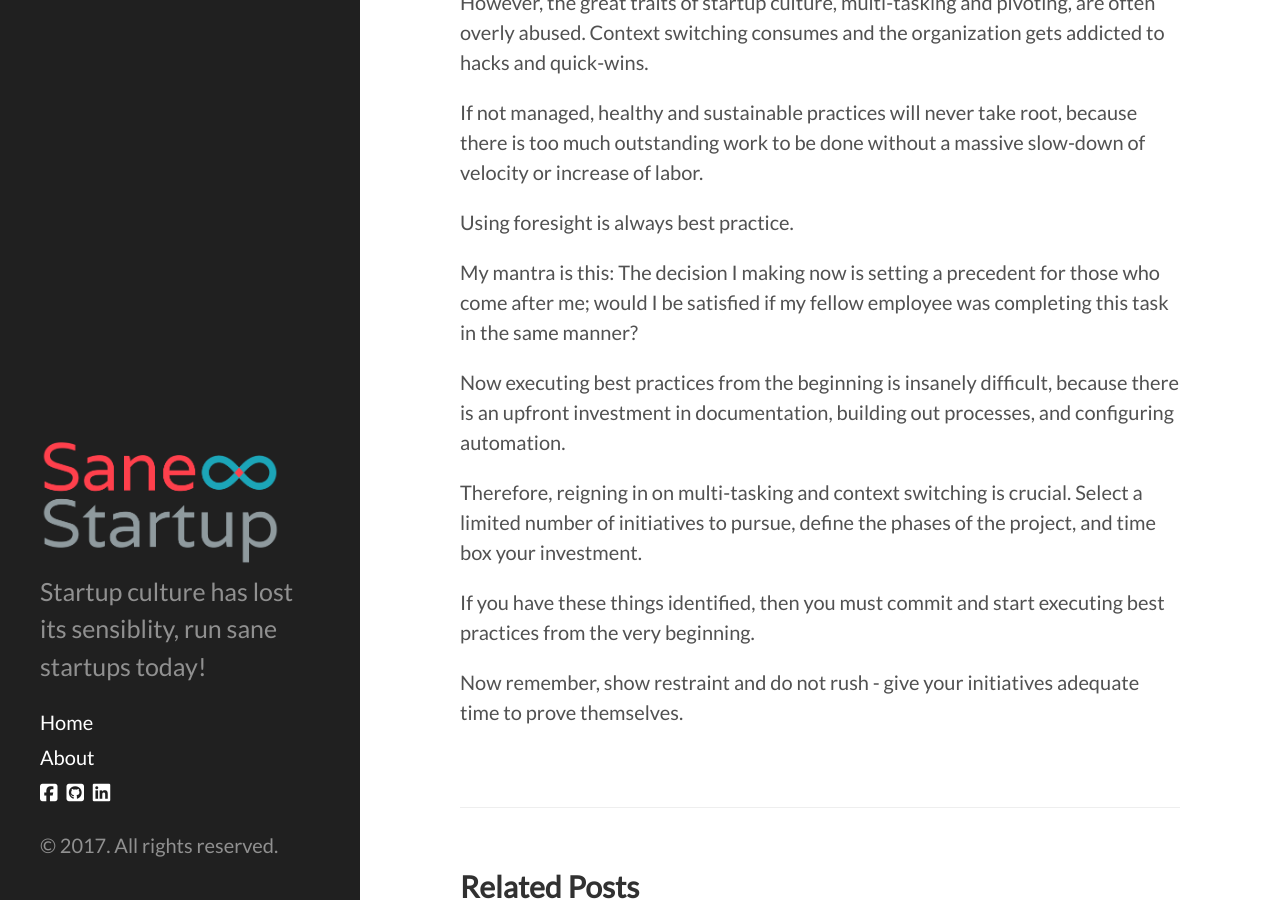
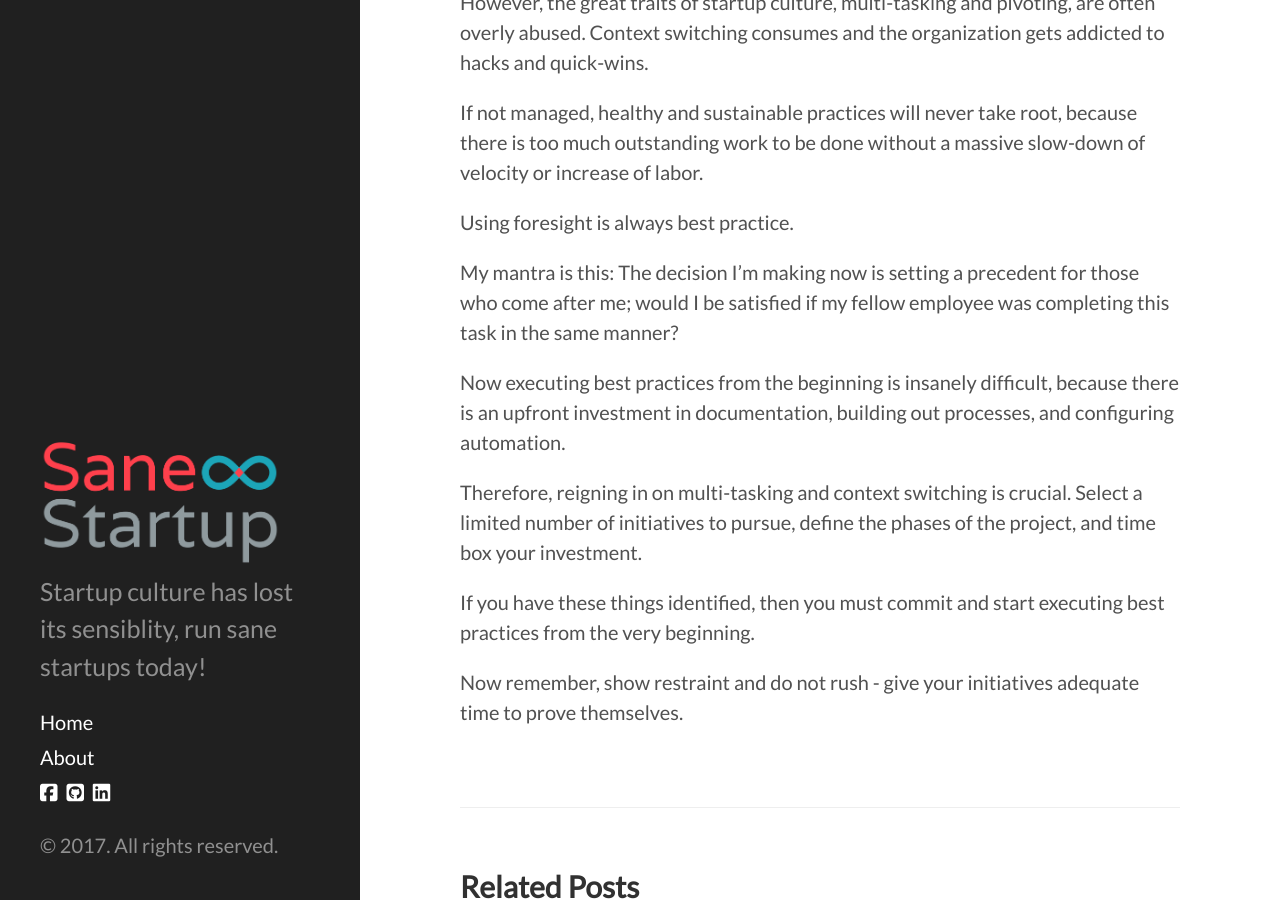
Before and after one commit to anthonymetzler/sane-startup, a Jekyll site: the page built from _posts/2017-11-10-just-commit.md, in a window 1280 px wide and 900 px high, scrolled down 433 px. Built offline with Jekyll 4.4.1, drawn with Linux system fonts in a browser that asks for light colours; nearby versions of some CDN libraries.

```diff
--- a/_posts/2017-11-10-just-commit.md
+++ b/_posts/2017-11-10-just-commit.md
@@ -15,7 +15,7 @@ If not managed, healthy and sustainable practices will never take root, because
 
 Using foresight is always best practice.
 
-My mantra is this: The decision I making now is setting a precedent for those who come after me; would I be satisfied if my fellow employee was completing this task in the same manner?
+My mantra is this: The decision I'm making now is setting a precedent for those who come after me; would I be satisfied if my fellow employee was completing this task in the same manner?
 
 Now executing best practices from the beginning is insanely difficult, because there is an upfront investment in documentation, building out processes, and configuring automation.
 
```
